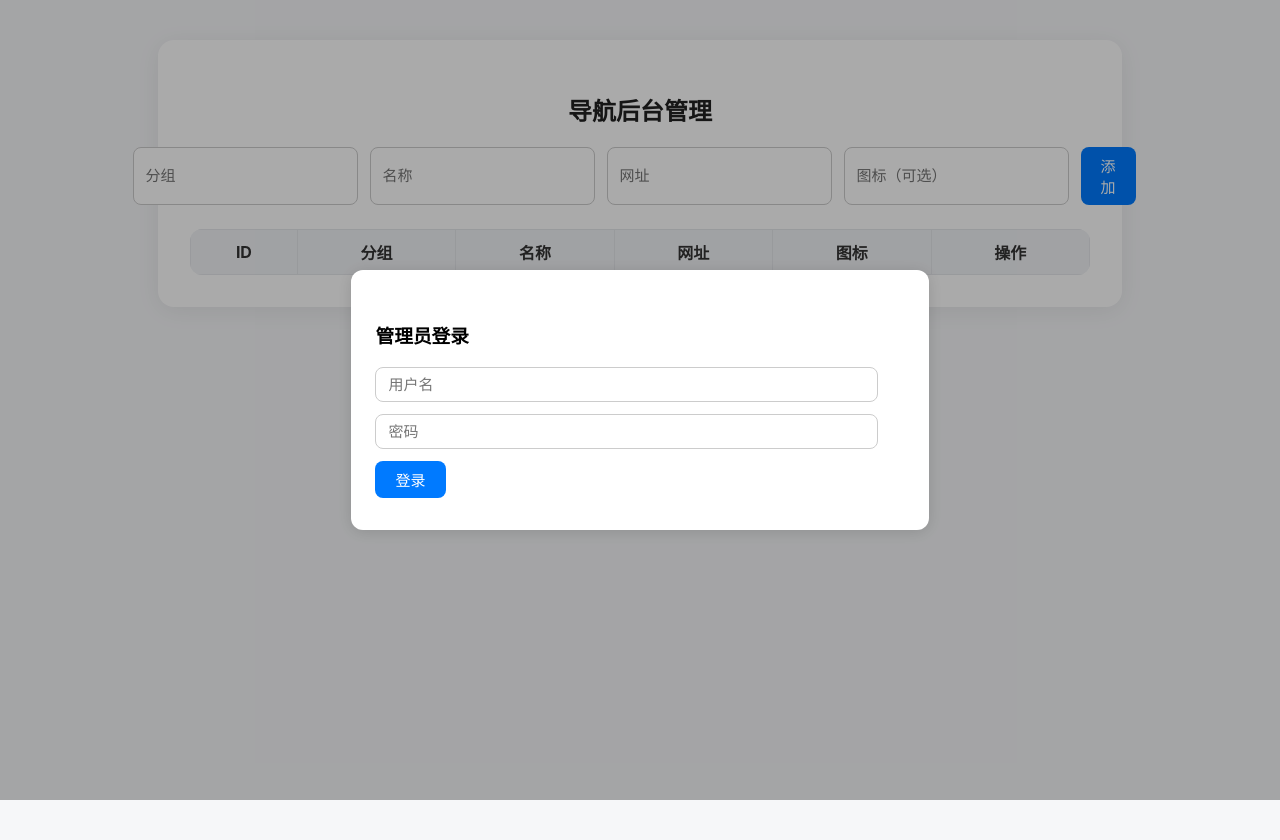
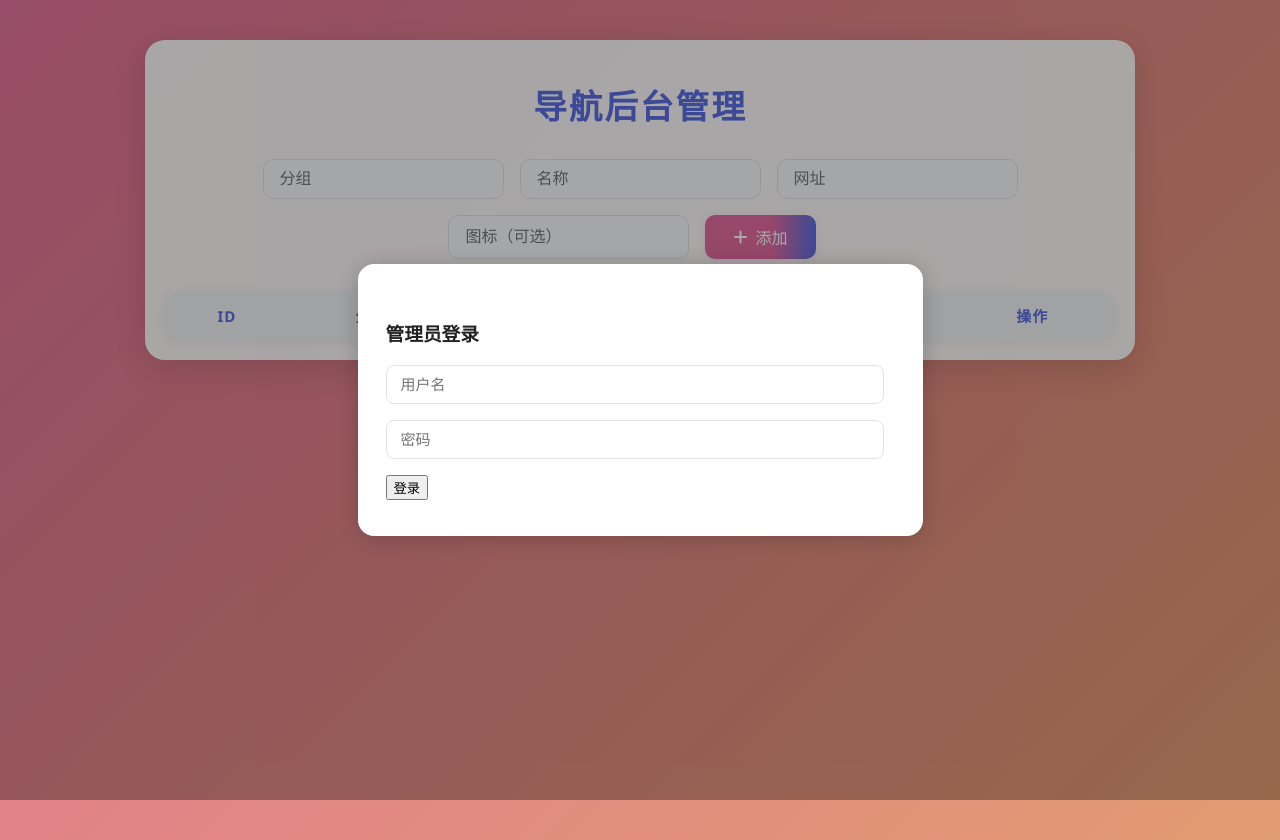
Before and after one commit to iitbt/index, a plain HTML site: page admin.html in a window 1280 px wide. Before the commit the page ends 800 px from the top, so only its background shows below. Drawn offline with Linux system fonts and the light colour scheme.

Commit message:
Add files via upload

```diff
--- /dev/null
+++ b/admin.css
@@ -0,0 +1,173 @@
+body {
+  min-height: 100vh;
+  margin: 0;
+  font-family: 'Segoe UI', 'PingFang SC', 'Hiragino Sans GB', 'Microsoft YaHei', Arial, sans-serif;
+  background: linear-gradient(135deg, #5b6ee1 0%, #e16ba0 33%, #e1a16b 66%, #8a6ee1 100%);
+  color: #222;
+  animation: gradientAnimation 20s ease-in-out infinite;
+  background-size: 400% 400%;
+}
+
+@keyframes gradientAnimation {
+  0% { background-position: 0% 50%; }
+  50% { background-position: 100% 50%; }
+  100% { background-position: 0% 50%; }
+}
+
+.container {
+  max-width: 950px;
+  margin: 40px auto;
+  padding: 40px 20px 20px 20px;
+  background: rgba(255,255,255,0.95);
+  border-radius: 20px;
+  box-shadow: 0 8px 32px #0002;
+}
+
+.header {
+  text-align: center;
+  margin-bottom: 30px;
+}
+
+h2 {
+  font-size: 2.1rem;
+  letter-spacing: 2px;
+  color: #5b6ee1;
+  margin: 0 0 18px 0;
+}
+
+.admin-form {
+  display: flex;
+  gap: 16px;
+  margin-bottom: 32px;
+  justify-content: center;
+  flex-wrap: wrap;
+}
+
+.admin-form input {
+  border: 1.5px solid #e0e3e8;
+  border-radius: 10px;
+  padding: 10px 16px;
+  font-size: 16px;
+  background: #f8fafc;
+  transition: border 0.2s;
+  outline: none;
+  min-width: 120px;
+}
+
+.admin-form input:focus {
+  border: 1.5px solid #e16ba0;
+  background: #fff;
+}
+
+.admin-form button {
+  background: linear-gradient(90deg, #e16ba0 60%, #5b6ee1 100%);
+  color: #fff;
+  border: none;
+  border-radius: 10px;
+  padding: 10px 28px;
+  font-size: 16px;
+  cursor: pointer;
+  transition: background 0.2s, box-shadow 0.2s;
+  box-shadow: 0 2px 8px #e16ba022;
+  display: flex;
+  align-items: center;
+  gap: 8px;
+}
+
+.admin-form button:hover {
+  background: linear-gradient(90deg, #5b6ee1 60%, #e16ba0 100%);
+  box-shadow: 0 4px 16px #e16ba033;
+}
+
+.table-wrapper {
+  overflow-x: auto;
+  border-radius: 16px;
+  box-shadow: 0 2px 12px #0001;
+  background: #fafdff;
+}
+
+table {
+  border-collapse: separate;
+  border-spacing: 0;
+  width: 100%;
+  background: transparent;
+  border-radius: 16px;
+  overflow: hidden;
+}
+
+th, td {
+  border: none;
+  padding: 14px 10px;
+  text-align: center;
+  font-size: 15px;
+}
+
+th {
+  background: #f1f3f6;
+  color: #5b6ee1;
+  font-weight: 600;
+  letter-spacing: 1px;
+}
+
+tr {
+  transition: background 0.15s;
+}
+
+tr:hover {
+  background: #f0f6ff;
+}
+
+tr:nth-child(even) {
+  background: #f8f9fa;
+}
+
+.actions button {
+  margin: 0 4px;
+  padding: 8px 18px;
+  font-size: 15px;
+  background: #e16ba0;
+  border: none;
+  border-radius: 8px;
+  color: #fff;
+  cursor: pointer;
+  transition: background 0.2s;
+}
+
+.actions button:hover {
+  background: #5b6ee1;
+}
+
+.success { color: #27ae60; }
+.error { color: #e74c3c; }
+
+#loginModal {
+  display: none;
+  position: fixed;
+  left: 0; top: 0; width: 100vw; height: 100vh;
+  background: #0005; z-index: 1000;
+  align-items: center; justify-content: center;
+}
+
+#loginModal .modal-content {
+  background: #fff;
+  border-radius: 16px;
+  padding: 36px 28px;
+  box-shadow: 0 2px 24px #0003;
+  min-width: 320px;
+}
+
+#loginModal input {
+  width: 92%;
+  margin-bottom: 16px;
+  border: 1.5px solid #e0e3e8;
+  border-radius: 8px;
+  padding: 10px 14px;
+  font-size: 15px;
+}
+
+@media (max-width: 700px) {
+  .container { padding: 10px; }
+  .admin-form { flex-direction: column; gap: 10px; }
+  .table-wrapper { padding: 0; }
+  th, td { padding: 10px 4px; font-size: 14px; }
+}
--- a/admin.html
+++ b/admin.html
@@ -2,42 +2,40 @@
 <html lang="zh-CN">
 <head>
   <meta charset="UTF-8">
-  <title>导航后台管理</title>
-  <style>
-    body { font-family: -apple-system,BlinkMacSystemFont,"Segoe UI",Roboto,"Helvetica Neue",Arial,sans-serif; background: #f6f7f9; margin: 0; padding: 0; }
-    .container { max-width: 900px; margin: 40px auto; background: #fff; border-radius: 16px; box-shadow: 0 4px 24px #0001; padding: 32px; }
-    h2 { text-align: center; color: #222; }
-    form { display: flex; gap: 12px; margin-bottom: 24px; justify-content: center; }
-    input { border: 1px solid #ccc; border-radius: 8px; padding: 8px 12px; font-size: 15px; }
-    button { background: #007aff; color: #fff; border: none; border-radius: 8px; padding: 8px 20px; font-size: 15px; cursor: pointer; transition: background 0.2s; }
-    button:hover { background: #0051a8; }
-    table { border-collapse: collapse; width: 100%; background: #fafbfc; border-radius: 12px; overflow: hidden; }
-    th, td { border: 1px solid #e5e7eb; padding: 10px 8px; text-align: center; }
-    th { background: #f1f3f6; color: #333; }
-    tr:nth-child(even) { background: #f8f9fa; }
-    .actions button { margin: 0 2px; }
-    .success { color: #27ae60; }
-    .error { color: #e74c3c; }
-    #loginModal { display: none; position: fixed; left: 0; top: 0; width: 100vw; height: 100vh; background: #0005; z-index: 1000; align-items: center; justify-content: center; }
-    #loginModal .modal-content { background: #fff; border-radius: 12px; padding: 32px 24px; box-shadow: 0 2px 16px #0002; min-width: 300px; }
-    #loginModal input { width: 90%; margin-bottom: 12px; }
-  </style>
+  <title>导航后台管理1.0.1</title>
+  <meta name="viewport" content="width=device-width, initial-scale=1.0">
+  <link rel="stylesheet" href="admin.css">
+  <link rel="icon" href="favicon.ico" type="image/x-icon">
+  <link rel="stylesheet" href="https://cdn.jsdelivr.net/npm/@fortawesome/fontawesome-free@6.5.0/css/all.min.css">
 </head>
 <body>
   <div class="container">
-    <h2>导航后台管理</h2>
-    <form id="addForm">
+    <header class="header">
+      <h2>导航后台管理</h2>
+    </header>
+    <form class="admin-form" id="addForm" autocomplete="off">
       <input name="group_name" placeholder="分组" required>
       <input name="name" placeholder="名称" required>
       <input name="url" placeholder="网址" required>
       <input name="icon" placeholder="图标（可选）">
-      <button type="submit">添加</button>
+      <button type="submit"><i class="fas fa-plus"></i> 添加</button>
       <span id="msg"></span>
     </form>
-    <table id="navTable">
-      <thead><tr><th>ID</th><th>分组</th><th>名称</th><th>网址</th><th>图标</th><th>操作</th></tr></thead>
-      <tbody></tbody>
-    </table>
+    <div class="table-wrapper">
+      <table id="navTable">
+        <thead>
+          <tr>
+            <th>ID</th>
+            <th>分组</th>
+            <th>名称</th>
+            <th>网址</th>
+            <th>图标</th>
+            <th>操作</th>
+          </tr>
+        </thead>
+        <tbody></tbody>
+      </table>
+    </div>
   </div>
   <div id="loginModal">
     <div class="modal-content">
```
